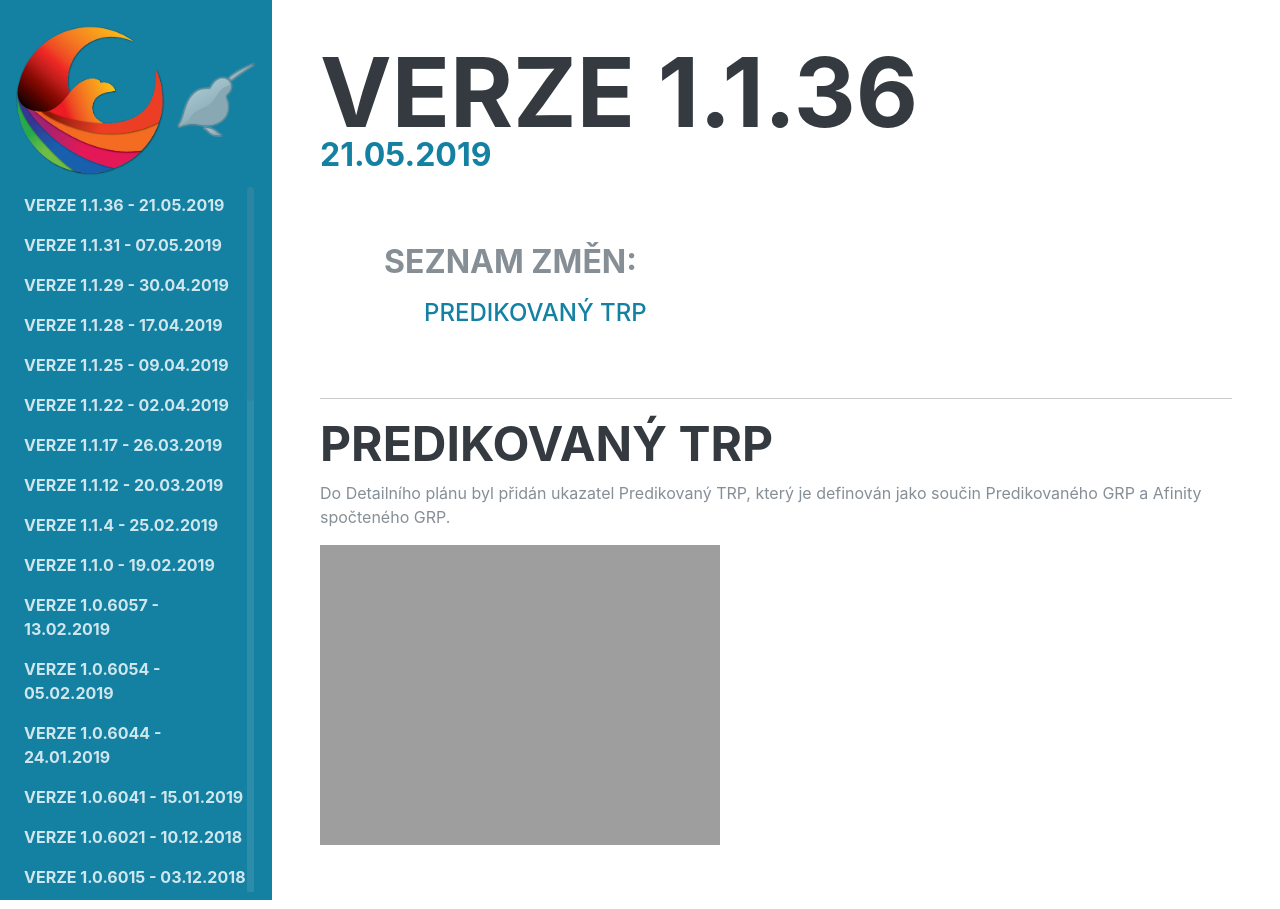
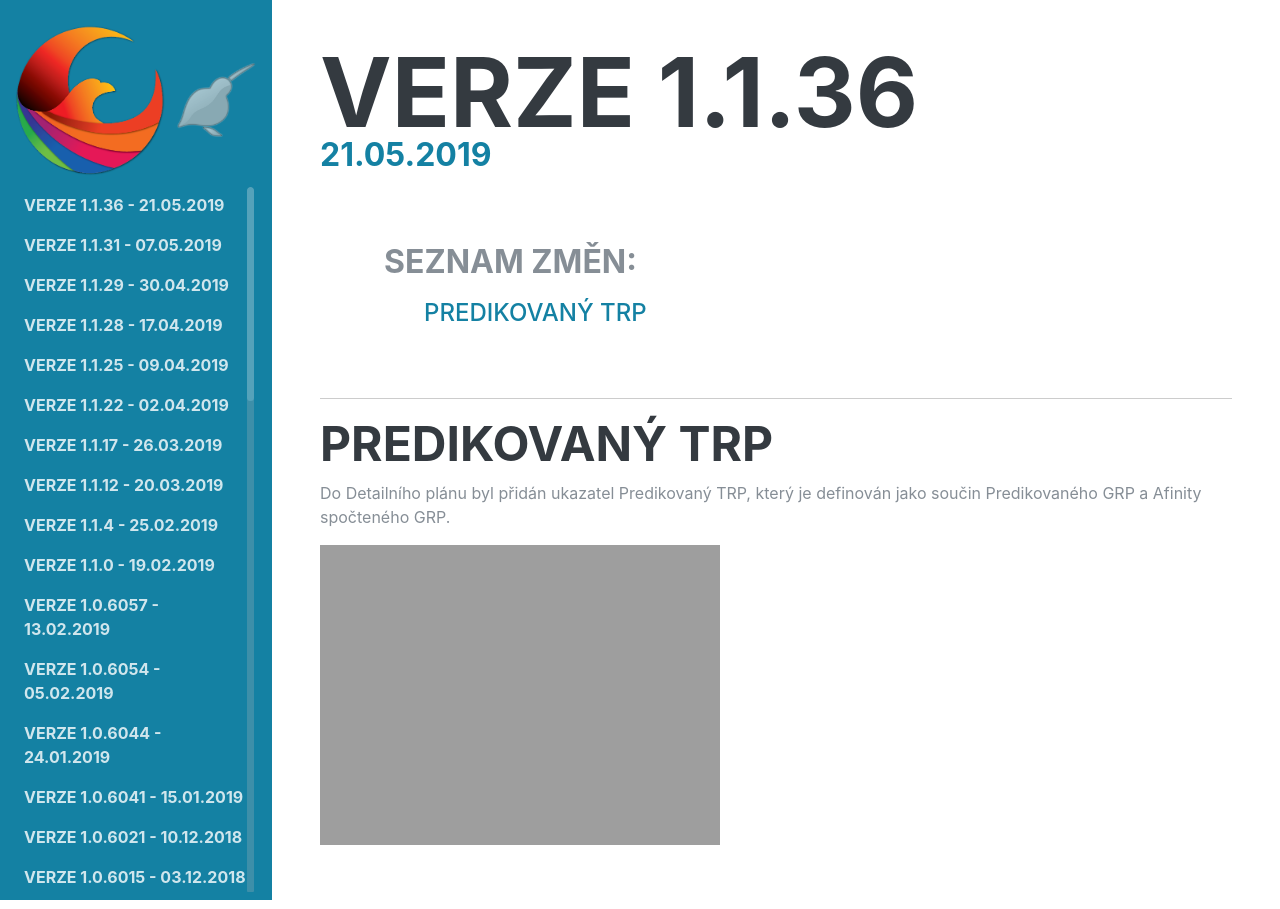
Before and after one commit to benesrichard/news-web2, a Jekyll site: the page built from fenix.html, in a window 1280 px wide. Built offline with Jekyll 4.4.1, drawn with Linux system fonts in a browser that asks for light colours; some web fonts are replaced.

Commit message:
Themes a úprava referencí na js a css

```diff
--- a/_includes/homepage.html
+++ b/_includes/homepage.html
@@ -44,9 +44,10 @@
     <link href="https://fonts.googleapis.com/css?family=Saira+Extra+Condensed:500,700" rel="stylesheet">
     <link href="https://fonts.googleapis.com/css?family=Muli:400,400i,800,800i" rel="stylesheet">
 
+    <link href="{{site.url}}/vendor/jquery-scrollbar/jquery.scrollbar.min.css" rel="stylesheet">
+
     <!-- Custom styles for this template -->
     <link href="{{site.url}}/css/news.css" rel="stylesheet">
-    <link href="{{site.url}}/vendor/jquery-scrollbar/jquery.scrollbar.min.css" rel="stylesheet">
     <link href="{{site.url}}/css/dark.css" id="dark-css" rel="stylesheet alternate">
 
 </head>
--- a/_includes/post.html
+++ b/_includes/post.html
@@ -45,9 +45,10 @@
    <link href="https://fonts.googleapis.com/css?family=Saira+Extra+Condensed:500,700" rel="stylesheet">
    <link href="https://fonts.googleapis.com/css?family=Muli:400,400i,800,800i" rel="stylesheet">
 
+   <link href="{{site.url}}/vendor/jquery-scrollbar/jquery.scrollbar.min.css" rel="stylesheet">
+
    <!-- Custom styles for this template -->
    <link href="{{site.url}}/css/news.css" rel="stylesheet">
-   <link href="{{site.url}}/vendor/jquery-scrollbar/jquery.scrollbar.min.css" rel="stylesheet">
    <link href="{{site.url}}/css/dark.css" id="dark-css" rel="stylesheet alternate">
 </head>
 
--- a/css/news.css
+++ b/css/news.css
@@ -253,3 +253,13 @@
   a.nav-link:hover {
     color: rgba(255,255,255,1) !important;
   }
+
+  .scrollbar-inner > .scroll-element .scroll-element_track {
+    background-color: #c0c0c0;
+    opacity: .8;
+  }
+
+  .scrollbar-dynamic > .scroll-element .scroll-bar {
+    background-color: #fff;
+    opacity: .8;
+  }
--- a/js/news.js
+++ b/js/news.js
@@ -68,11 +68,15 @@
     if(urlParams.theme == "dark")
     {
         $('#dark-css').attr('rel', 'stylesheet');
+    }
+
+    if (urlParams.theme == "light" || urlParams.theme == "dark")
+    {
         $('.img-logo').remove();
 
         $('.nav-link').each(function(){
             var originalHref = $(this).attr('href');
-            $(this).attr('href', originalHref + '?theme=dark');
+            $(this).attr('href', originalHref + '?theme=' + urlParams.theme);
         });
     }
 
```
